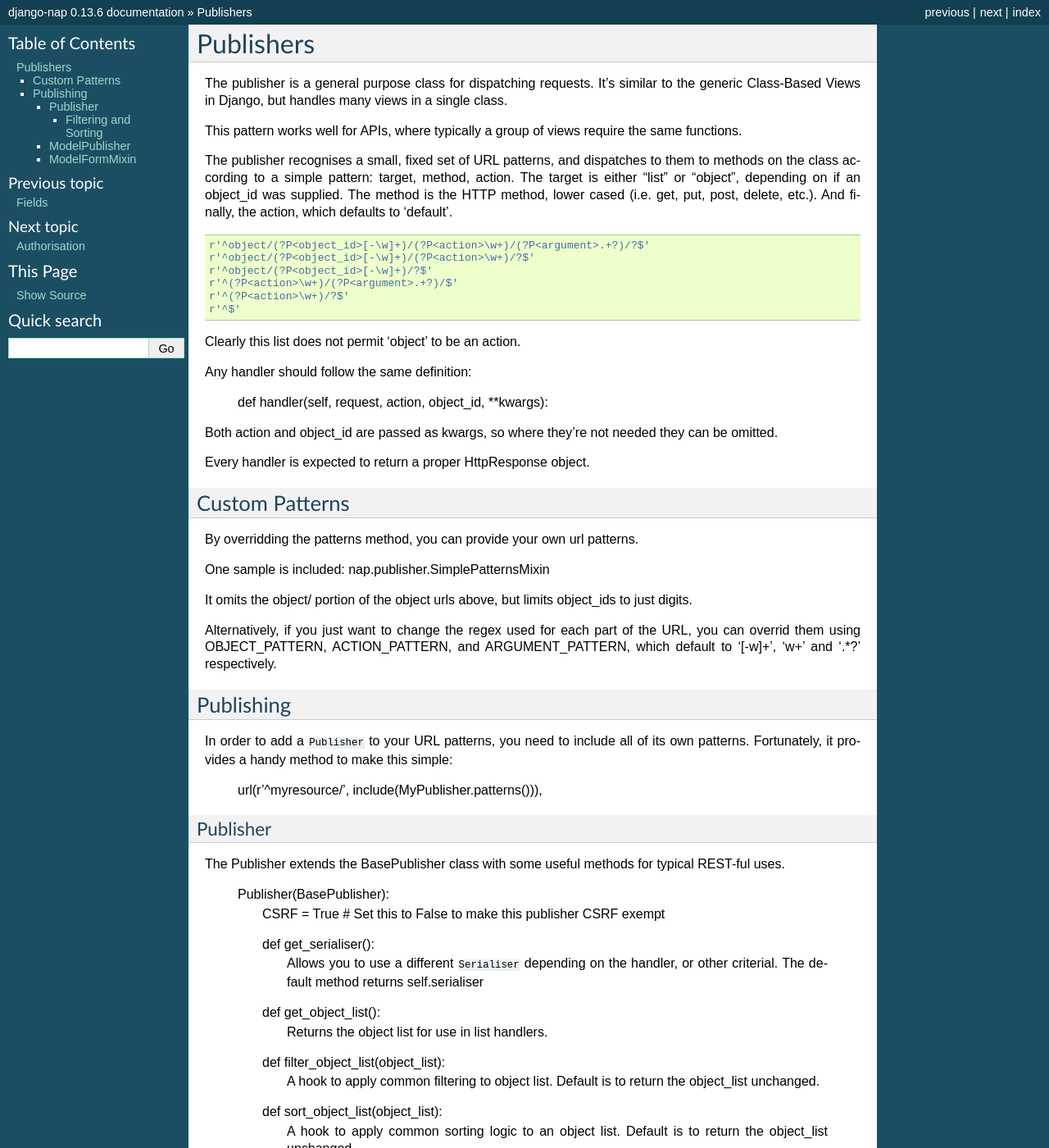
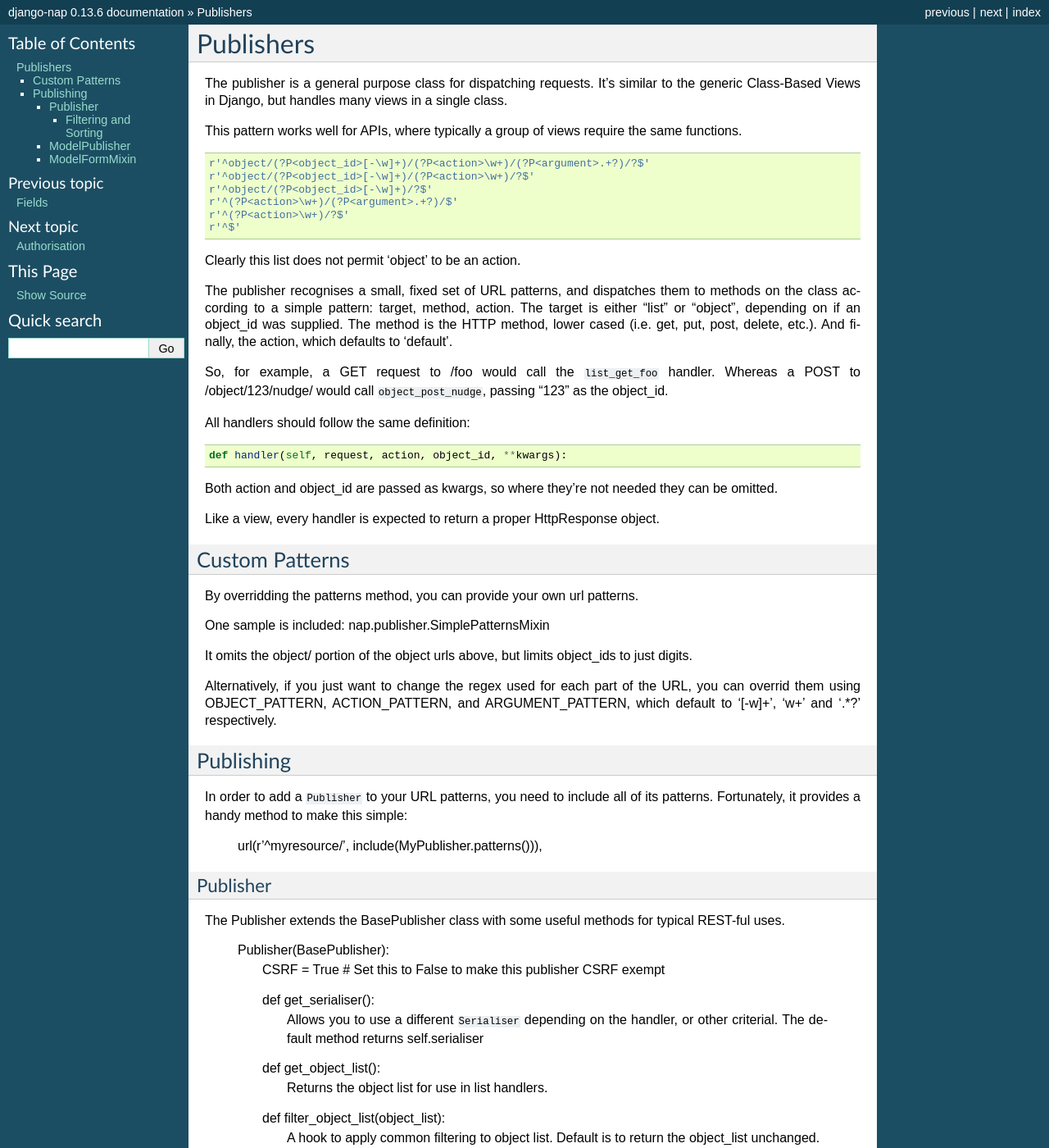
Before and after one commit to funkybob/django-nap, a Sphinx documentation site: the page built from docs/publisher.rst, in a window 1280 px wide and 1400 px high. Shown: the whole window at 82% size. Built offline with Sphinx 7.4.7, drawn with Linux system fonts in a browser that asks for light colours.

Commit message:
Expanded on handler naming

```diff
--- a/docs/publisher.rst
+++ b/docs/publisher.rst
@@ -22,13 +20,26 @@
 
 Clearly this list does not permit 'object' to be an action.
 
-Any handler should follow the same definition:
+The publisher recognises a small, fixed set of URL patterns, and dispatches them
+to methods on the class according to a simple pattern: target, method, action.
+The target is either "list" or "object", depending on if an object_id was
+supplied.  The method is the HTTP method, lower cased (i.e. get, put, post,
+delete, etc.).  And finally, the action, which defaults to 'default'.
 
-    def handler(self, request, action, object_id, \**kwargs):
+So, for example, a GET request to /foo would call the ``list_get_foo`` handler.
+Whereas a POST to /object/123/nudge/ would call ``object_post_nudge``, passing
+"123" as the object_id.
 
-Both action and object_id are passed as kwargs, so where they're not needed they can be omitted.
+All handlers should follow the same definition:
 
-Every handler is expected to return a proper HttpResponse object.
+.. code-block:: python
+
+    def handler(self, request, action, object_id, **kwargs):
+
+Both action and object_id are passed as kwargs, so where they're not needed they
+can be omitted.
+
+Like a view, every handler is expected to return a proper HttpResponse object.
 
 Custom Patterns
 ---------------
@@ -37,21 +48,26 @@
 
 One sample is included: nap.publisher.SimplePatternsMixin
 
-It omits the object/ portion of the object urls above, but limits object_ids to just digits.
+It omits the object/ portion of the object urls above, but limits object_ids to
+just digits.
 
-Alternatively, if you just want to change the regex used for each part of the URL, you can overrid them using OBJECT_PATTERN, ACTION_PATTERN, and ARGUMENT_PATTERN, which default to '[-\w]+', '\w+' and '.*?' respectively.
+Alternatively, if you just want to change the regex used for each part of the
+URL, you can overrid them using OBJECT_PATTERN, ACTION_PATTERN, and
+ARGUMENT_PATTERN, which default to '[-\w]+', '\w+' and '.*?' respectively.
 
 Publishing
 ----------
 
-In order to add a ``Publisher`` to your URL patterns, you need to include all of its own patterns.  Fortunately, it provides a handy method to make this simple:
+In order to add a ``Publisher`` to your URL patterns, you need to include all of
+its patterns.  Fortunately, it provides a handy method to make this simple:
 
     url(r'^myresource/', include(MyPublisher.patterns())),
 
 Publisher
 =========
 
-The Publisher extends the BasePublisher class with some useful methods for typical REST-ful uses.
+The Publisher extends the BasePublisher class with some useful methods for
+typical REST-ful uses.
 
     Publisher(BasePublisher):
         CSRF = True # Set this to False to make this publisher CSRF exempt
@@ -127,20 +143,29 @@
 
 By default, these simply return the list they are passed.
 
-Filtering and sorting are not applied by get_object_list.  This lets you apply required filtering [site, security, user, etc] in get_object_list, and optional filtering [query, etc] where it's wanted.  Also, ordering can be an unwanted expense when it's not important to the use.
+Filtering and sorting are not applied by get_object_list.  This lets you apply
+required filtering [site, security, user, etc] in get_object_list, and optional
+filtering [query, etc] where it's wanted.  Also, ordering can be an unwanted
+expense when it's not important to the use.
 
-The default Publisher.list_get_default will pass the result of get_object_list to filter_object_list and sort_object_list in turn before serialising.
+The default Publisher.list_get_default will pass the result of get_object_list
+to filter_object_list and sort_object_list in turn before serialising.
 
 ModelPublisher
 ==============
 
-The ModelPublisher implements some default handlers that are more sensible for a Model.
+The ModelPublisher implements some default handlers that are more sensible for a
+Model.
 
-It includes a default ``model`` property that will return the model from the meta class of self.serialiser.  This way, by default, it will publish the model of its default Serialiser.
+It includes a default ``model`` property that will return the model from the
+meta class of self.serialiser.  This way, by default, it will publish the model
+of its default Serialiser.
 
 ModelFormMixin
 ==============
 
-This class provides ``list_post_default`` and ``object_put_default`` that will use a ModelForm to validate and creat/update objects.  It uses the same methods as a standard Django FormMixin class-based view.
+This class provides ``list_post_default`` and ``object_put_default`` that will
+use a ModelForm to validate and creat/update objects.  It uses the same methods
+as a standard Django FormMixin class-based view.
 
 It also includes an ``object_delete_default`` method.
```
Also changed, not shown: other parts of docs/publisher.rst (+0 -2 lines).
